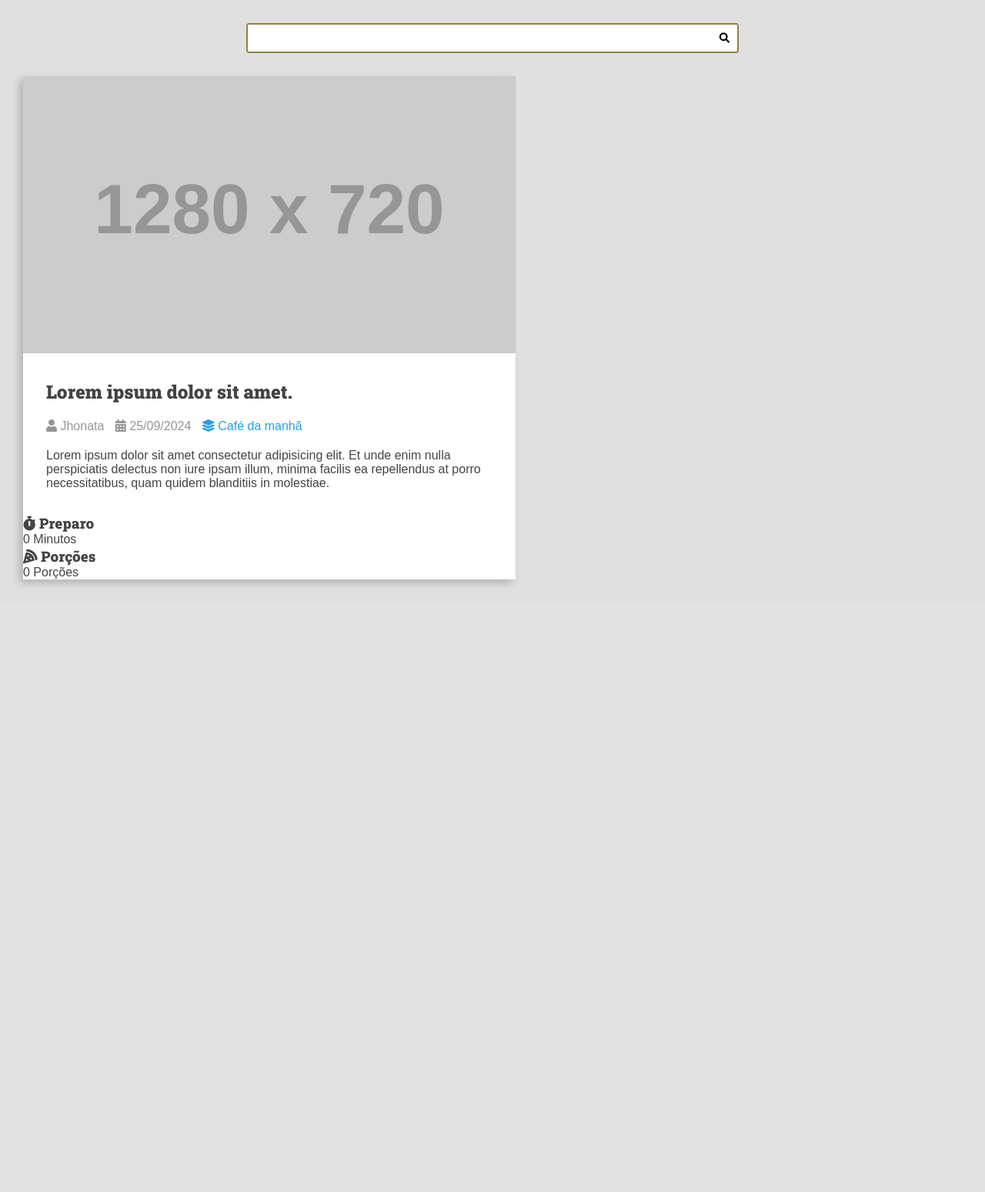
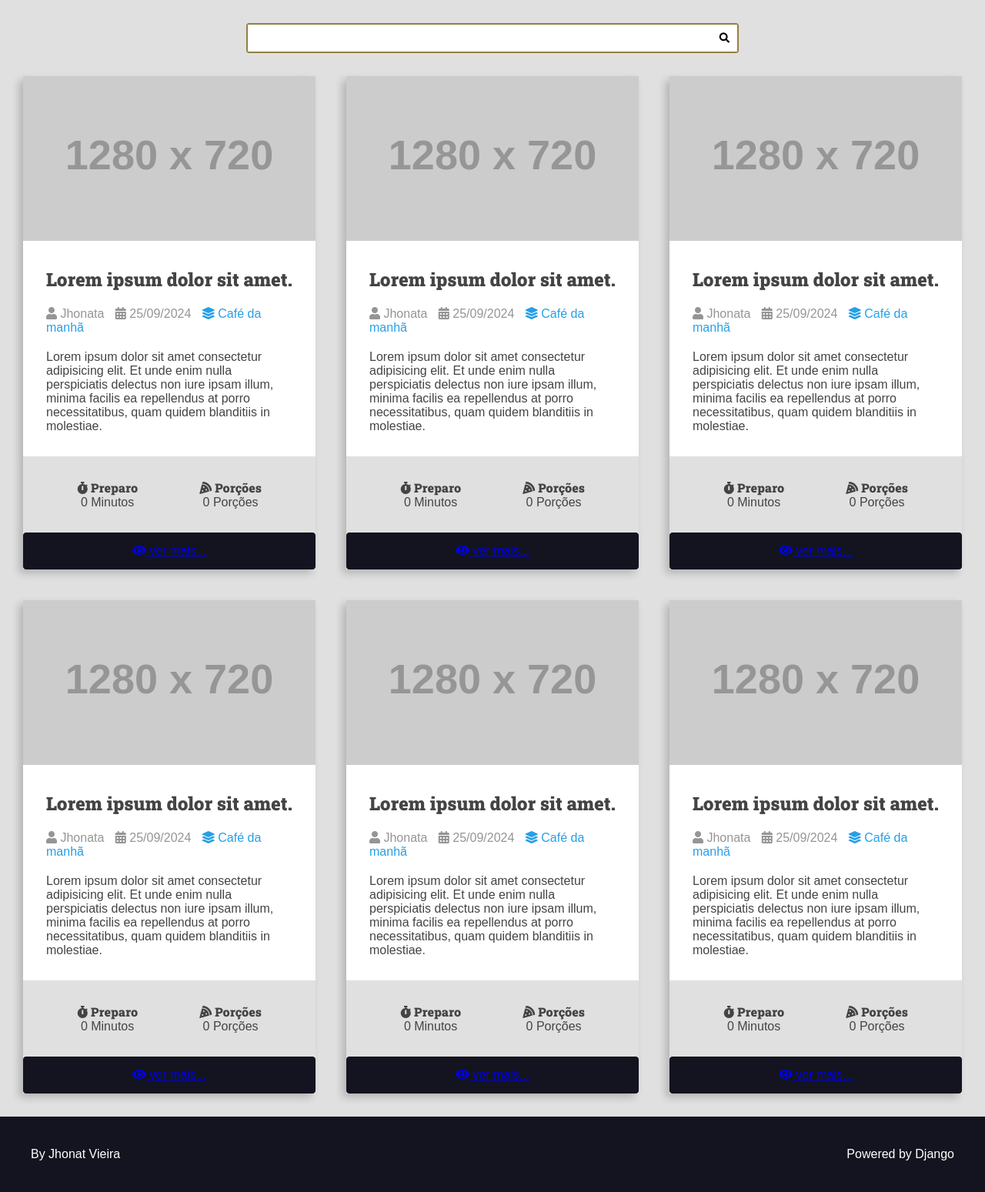
Before and after one commit to Jhonatavieira/django-project2, a Django app: page / in a window 1280 px wide. Shown: the part 113-1662 px from the top of the page at 77% size. Before the commit the page ends 875 px from the top, so only its background shows below. Run offline with Django 5.2, Linux system fonts and the light colour scheme; grey boxes labelled with a size stand in for pictures from a placeholder-image service; some libraries are stand-ins or nearby versions.

Commit message:
Inserting recipes list and footer

```diff
--- a/recipes/templates/recipes/pages/home.html
+++ b/recipes/templates/recipes/pages/home.html
@@ -5,51 +5,14 @@
     {% include "recipes/partials/search.html" %}
     <main class="main-content-container">
         <div class="main-content main-content-list container">
-            <div class="recipe recipe-list-item">
-                <div class="recipe-cover">
-                    <img src="https://placehold.co/1280x720.png" alt="Temporário">
-                </div>
-                <div class="recipe-title-container">
-                    <h2 class="recipe-title">Lorem ipsum dolor sit amet.</h2>
-                </div>
-                <div class="recipe-author">
-                    <span class="recipe-author-item">
-                        <i class="fas fa-user"></i>
-                        Jhonata
-                    </span>
-                    <span class="recipe-author-item">
-                        <i class="fas fa-calendar-alt"></i>
-                        25/09/2024
-                    </span>
-                    <span class="recipe-author-item">
-                        <a href="/recipes/category/cafe-da-manha/">
-                            <i class="fas fa-layer-group"></i>
-                            <span>Café da manhã</span>
-                        </a>
-                    </span>
-                </div>
-                <div class="recipe-content">
-                    <p>Lorem ipsum dolor sit amet consectetur adipisicing elit. Et unde enim nulla perspiciatis
-                        delectus non iure ipsam illum, minima facilis ea repellendus at porro necessitatibus, quam
-                        quidem blanditiis in molestiae.</p1>
-                </div>
-                <div class="recipe-meta-container">
-                    <div class="recipe-meta recipe-preparation">
-                        <h3 class="recipe-meta-title"><i class="fas fa-stopwatch"></i> Preparo</h3>
-                        <div class="recipe-meta-text">
-                            0 Minutos
-                        </div>
-                    </div>
-                    <div class="recipe-meta recipe-servings">
-                        <h3 class="recipe-meta-title"><i class="fas fa-pizza-slice"></i> Porções</h3>
-                        <div class="recipe-meta-text">
-                            0 Porções
-                        </div>
-                    </div>
-                </div>
-            </div>
-        </div>
+            {% include "recipes/partials/recipes.html" %}
+            {% include "recipes/partials/recipes.html" %}
+            {% include "recipes/partials/recipes.html" %}
+            {% include "recipes/partials/recipes.html" %}
+            {% include "recipes/partials/recipes.html" %}
+            {% include "recipes/partials/recipes.html" %}
         </div>
     </main>
-
-    </html>
+    {% include "recipes/partials/footer.html" %}
+</body>
+</html>
--- /dev/null
+++ b/recipes/templates/recipes/partials/footer.html
@@ -0,0 +1,8 @@
+<footer class="main-footer">
+    <div class="developer">
+      <a href="https://www.otaviomiranda.com.br/" target="_blank" rel="noreferrer noopener">By Jhonat Vieira</a>
+    </div>
+    <div class="powered">
+      <a href="https://www.djangoproject.com/" target="_blank" rel="noreferrer noopener">Powered by Django</a>
+    </div>
+  </footer>
--- a/recipes/templates/recipes/partials/head.html
+++ b/recipes/templates/recipes/partials/head.html
@@ -186,7 +186,7 @@
     }
 
     .recipe-list-item:hover {
-        transform: scale(1.1);
+        transform: scale(1.01);
         box-shadow: -8px 8px 18px rgba(0, 0, 0, 0.3);
     }
 
@@ -218,4 +218,61 @@
     .recipe-author a:hover {
         color: var(--color-primary-dark);
     }
+
+    .recipe-meta-container {
+        display: flex;
+        flex-flow: row wrap;
+        padding: var(--spacing-gutter-medium);
+        background: var(--color-gray-1);
+    }
+
+    .recipe-meta {
+        display: flex;
+        flex-flow: column nowrap;
+        flex-shrink: 1;
+        flex-grow: 1;
+        text-align: center;
+    }
+
+    .recipe-meta-title {
+        font-size: 1.6rem;
+    }
+
+    .recipe-footer {
+        background: var(--color-primary-dark);
+        display: block;
+        flex-flow: row wrap;
+        color: var(--color-white);
+        text-decoration: none;
+        text-align: center;
+        padding: 1.5rem var(--spacing-gutter-medium);
+        border-radius: .4rem;
+        overflow: hidden;
+        transition: all 300ms ease-in-out;
+    }
+
+    .recipe-footer a:hover {
+
+        filter: brightness(2);
+    }
+
+    .main-footer {
+        display: flex;
+        align-items: center;
+        justify-content: space-between;
+        background: var(--color-primary-dark);
+        color: var(--color-white);
+        padding: var(--spacing-gutter-large);
+    }
+
+    .main-footer a {
+        color: var(--color-white);
+        text-decoration: none;
+        transition: all 300ms ease-in-out;
+    }
+
+    .main-footer:hover a {
+        filter: brightness(.8);
+
+    }
 </style>
--- /dev/null
+++ b/recipes/templates/recipes/partials/recipes.html
@@ -0,0 +1,49 @@
+<div class="recipe recipe-list-item">
+    <div class="recipe-cover">
+        <img src="https://placehold.co/1280x720.png" alt="Temporário">
+    </div>
+    <div class="recipe-title-container">
+        <h2 class="recipe-title">Lorem ipsum dolor sit amet.</h2>
+    </div>
+    <div class="recipe-author">
+        <span class="recipe-author-item">
+            <i class="fas fa-user"></i>
+            Jhonata
+        </span>
+        <span class="recipe-author-item">
+            <i class="fas fa-calendar-alt"></i>
+            25/09/2024
+        </span>
+        <span class="recipe-author-item">
+            <a href="/recipes/category/cafe-da-manha/">
+                <i class="fas fa-layer-group"></i>
+                <span>Café da manhã</span>
+            </a>
+        </span>
+    </div>
+    <div class="recipe-content">
+        <p>Lorem ipsum dolor sit amet consectetur adipisicing elit. Et unde enim nulla perspiciatis
+            delectus non iure ipsam illum, minima facilis ea repellendus at porro necessitatibus, quam
+            quidem blanditiis in molestiae.</p1>
+    </div>
+    <div class="recipe-meta-container">
+        <div class="recipe-meta recipe-preparation">
+            <h3 class="recipe-meta-title"><i class="fas fa-stopwatch"></i> Preparo</h3>
+            <div class="recipe-meta-text">
+                0 Minutos
+            </div>
+        </div>
+        <div class="recipe-meta recipe-servings">
+            <h3 class="recipe-meta-title"><i class="fas fa-pizza-slice"></i> Porções</h3>
+            <div class="recipe-meta-text">
+                0 Porções
+            </div>
+        </div>
+    </div>
+    <footer class="recipe-footer">
+        <a class="recipe-read-more button button-dark button-full-with" href="/recipes/3">
+            <i class="fas fa-eye"></i>
+            <span>ver mais...</span>
+        </a>
+    </footer>
+</div>
```
